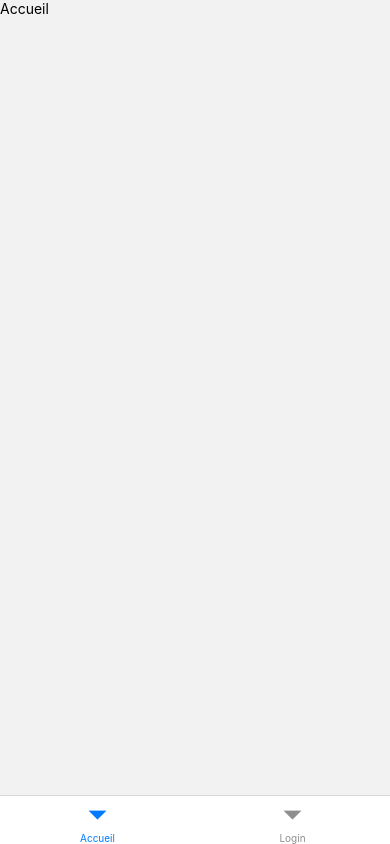
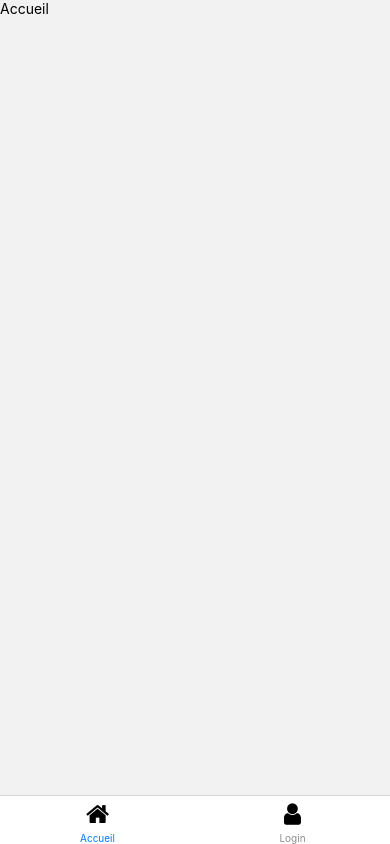
Before and after one commit to WolfDry/EduSign, a React Native app: screen / in a window 390 px wide. Built offline with nearby package versions, Linux system fonts and the light colour scheme.

Commit message:
upgrade bottom navbar

```diff
--- a/App.js
+++ b/App.js
@@ -2,6 +2,7 @@ import { createBottomTabNavigator } from '@react-navigation/bottom-tabs';
 import { AccueilScreen } from './views/AccueilScreen';
 import { NavigationContainer } from '@react-navigation/native';
 import { LoginScreen } from './views/LoginScreen';
+import { Icon } from '@rneui/themed';
 
 const Tab = createBottomTabNavigator();
 
@@ -9,7 +10,22 @@ const Tab = createBottomTabNavigator();
 export default function App() {
   return (
     <NavigationContainer>
-      <Tab.Navigator screenOptions={{ headerShown: false }}>
+      <Tab.Navigator screenOptions={({route})=>({
+        headerShown: false,
+        tabBarIcon: () => {
+
+          let iconName
+
+          if (route.name == "Accueil") {
+              iconName = "home"
+          }
+          if (route.name == "Login") {
+              iconName = "user"
+          }
+
+          return <Icon name={iconName} type='font-awesome' size={25} color={'black'} />
+      }
+      })}>
         <Tab.Screen name="Accueil" component={AccueilScreen} />
         <Tab.Screen name="Login" component={LoginScreen} />
       </Tab.Navigator>
--- a/package.json
+++ b/package.json
@@ -11,11 +11,13 @@
   "dependencies": {
     "@react-navigation/bottom-tabs": "^6.5.8",
     "@react-navigation/native": "^6.1.7",
+    "@rneui/base": "^4.0.0-rc.7",
+    "@rneui/themed": "^4.0.0-rc.8",
     "expo": "~49.0.11",
     "expo-status-bar": "~1.6.0",
     "react": "18.2.0",
     "react-native": "0.72.4",
-    "react-native-safe-area-context": "4.6.3",
+    "react-native-safe-area-context": "^4.6.3",
     "react-native-screens": "~3.22.0"
   },
   "devDependencies": {
```
Also changed, not shown: 1 other file (tests, documents, lock files or other folders).
